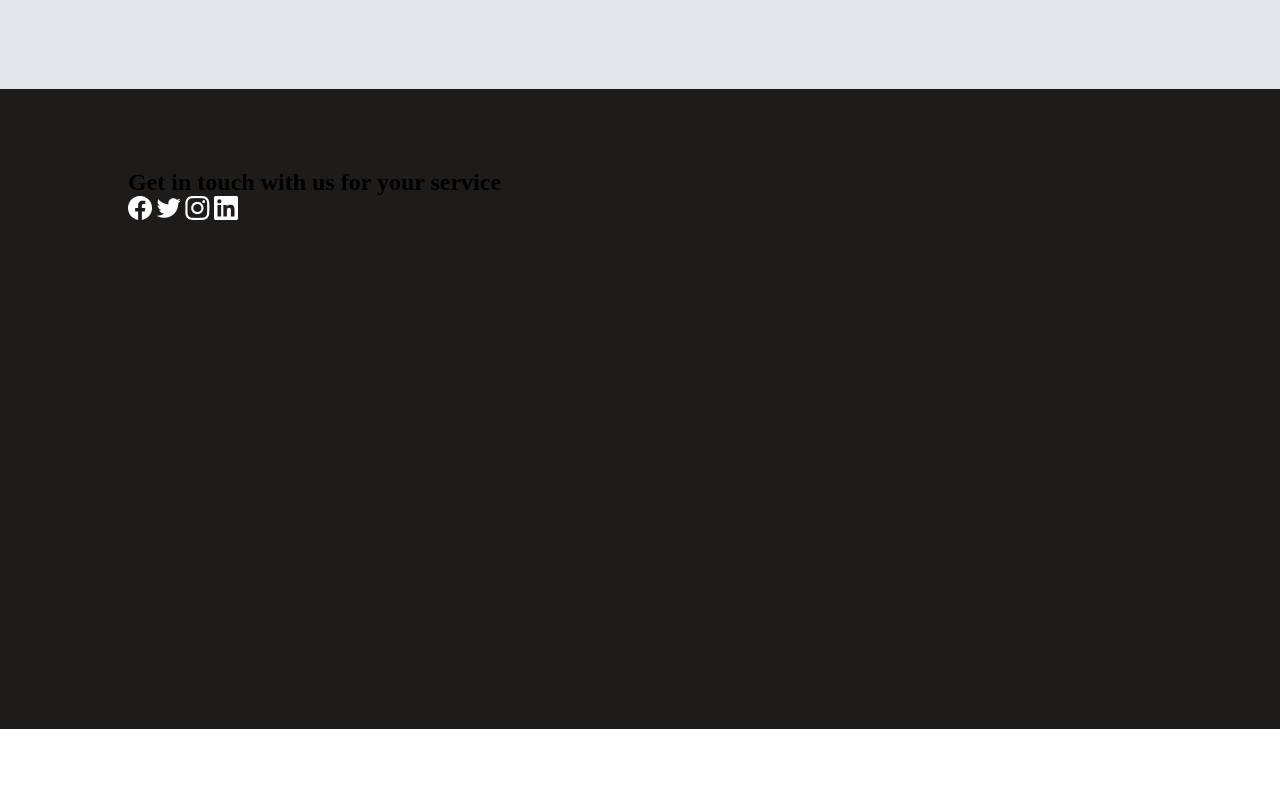
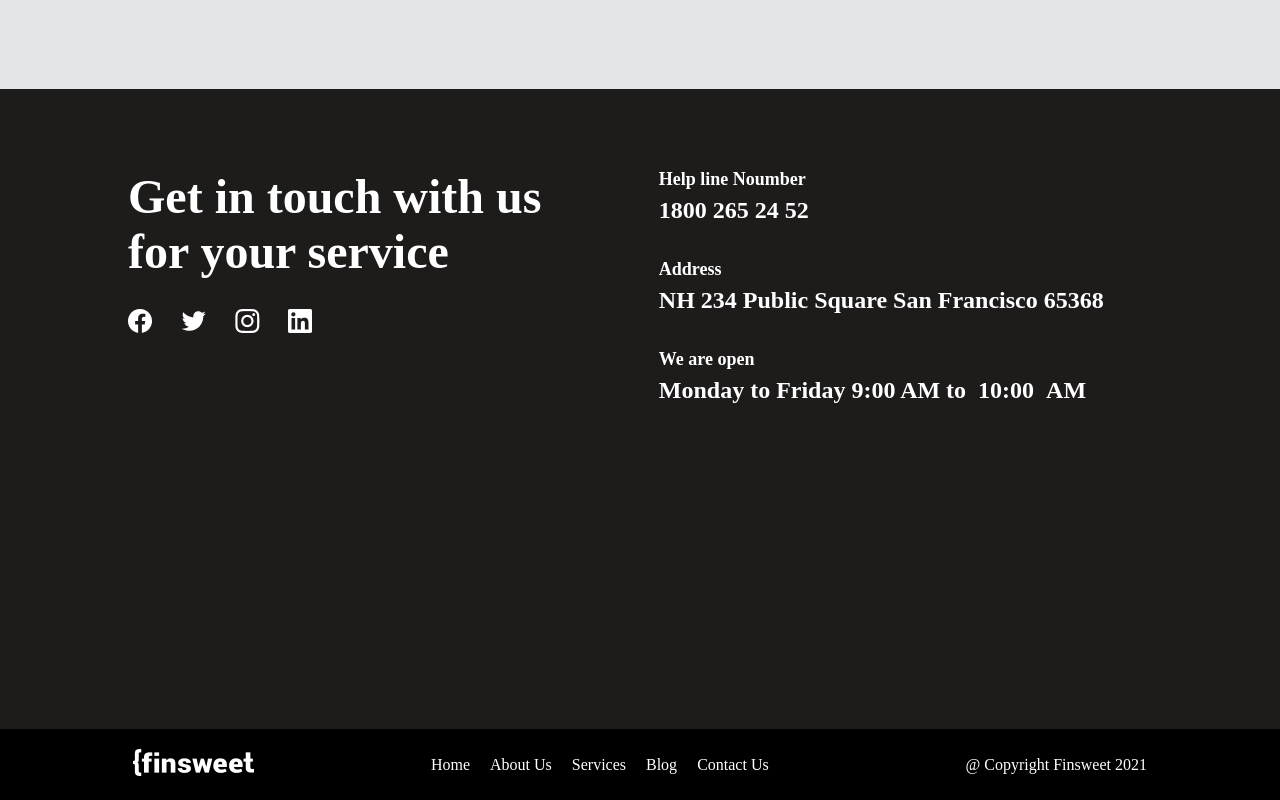
Before and after one commit to xomcodes/finsweet, a plain HTML site: page index.html in a window 1280 px wide. Shown: the part 5631-6431 px from the top of the page. Before the commit the page ends 6360 px from the top, so only its background shows below. Drawn offline with Linux system fonts and the light colour scheme.

Commit message:
main footer

```diff
--- a/css/style.css
+++ b/css/style.css
@@ -583,12 +583,92 @@ justify-content: space-between;
 
 }
 
+#footer-section .left-footer{
+    width: 45%;
+}
+
+#footer-section .left-footer h1{
+    font-weight:700;
+    font-size:48px;
+  color: #FFFFFF;
+  margin-bottom: 30px;
+}
+
+#footer-section .left-footer .img-left{
+   display:flex;
+   width: 40%;
+    justify-content: space-between;
+
+}
+
+#footer-section .right-footer{
+    width: 45%;
+     margin-left: 70px;
+}
+
+#footer-section .right-footer h3{
+    font-weight: 600;
+    font-size: 24px;
+    color: #FFFFFF;
+    margin-bottom: 35px;
+}
+
+#footer-section .right-footer h4{
+    font-weight: 600;
+    font-size: 18px;
+    color: #FFFFFF;
+    margin-bottom: 7px;
+
+}
+
+.main-footer{
+    display: flex;
+    justify-content: space-between;
+    align-items: center;
+    padding: 20px 5px;
+
+
+}
+
+.right-fsection{
+    display: flex;
+    align-items: center;
+
+}
+
+.right-fsection ul{
+    list-style:none;
+    display: flex;
+}
+
+.right-fsection ul li{
+    margin-right: 20px;
+}
+
+.right-fsection ul li a {
+    text-decoration:none;
+    color:#FFFFFF
+}
+
+#main-footer-section{
+    background: black;
+    color: #FFFFFF;
+}
 
 
 
+/* .road-assistant{
+    display: flex;
+    padding-left: 20px;
+} */
+
+/* .right-fsection .navigation{
+  /* margin-right: 80px; }*/
 
 
-
+/* .road-assistant .icon{
+    margin-right: 10px;
+} */
 
 
 
--- a/index.html
+++ b/index.html
@@ -499,12 +499,52 @@
           </div>
         </div>
 
+        <div class='right-footer'>
+          <div class=list>
+            <h4>Help line Noumber</h3>
+              <h3>1800 265 24 52</h2>
+                <h4>Address
+              </h3>
+              <h3>NH 234 Public Square San Francisco 65368</h2>
+                <h4>We are open
+              </h3>
+              <h3>Monday to Friday 9:00 AM to  10:00  AM</h2>
+          </div>
+        </div>
+
 
       </div>
 
     </div>
   </section>
+  <!-- main footer -->
+  <!-- <section id = 'main-footer'> -->
 
+  <section id='main-footer-section'>
+    <div class="container">
+      <div class="main-footer">
+        <div class="logo">
+          <img src="./img/Logo2.png" alt="company logo" class="" />
+        </div>
+        <div class="right-fsection">
+          <div class="navigation">
+            <ul>
+              <li><a href="#">Home</a></li>
+              <li><a href="#">About Us</a></li>
+              <li><a href="#">Services</a></li>
+              <li><a href="#">Blog</a></li>
+              <li><a href="#">Contact Us</a></li>
+            </ul>
+          </div>
+        </div>
+        <!-- <div class="road-assistant"> -->
+        <div class="copy-section">
+          <p>@ Copyright Finsweet 2021</p>
+          <!-- </div> -->
+        </div>
+      </div>
+    </div>
+  </section>
 </body>
 
 </html>
```
Also changed, not shown: img/Logo2.png (added).
